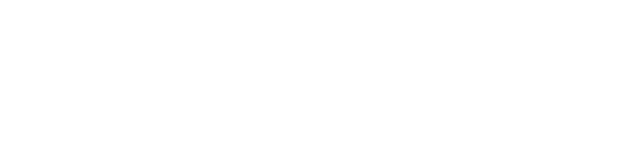
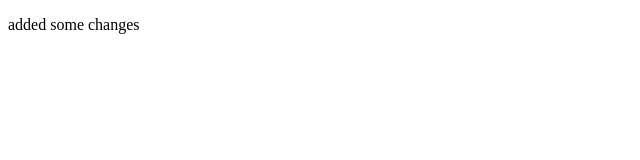
Before and after one commit to Asylbekuulu/it-lessons-1, a plain HTML site: page index.html in a window 1280 px wide. Shown: the whole page, without its empty margins (0-640 px from the left). Drawn offline with Linux system fonts and the light colour scheme.

Commit message:
Update index.html

```diff
--- a/index.html
+++ b/index.html
@@ -7,6 +7,6 @@
     <title>Document</title>
 </head>
 <body>
-
+    <p>added some changes</p>
 </body>
 </html>
```
